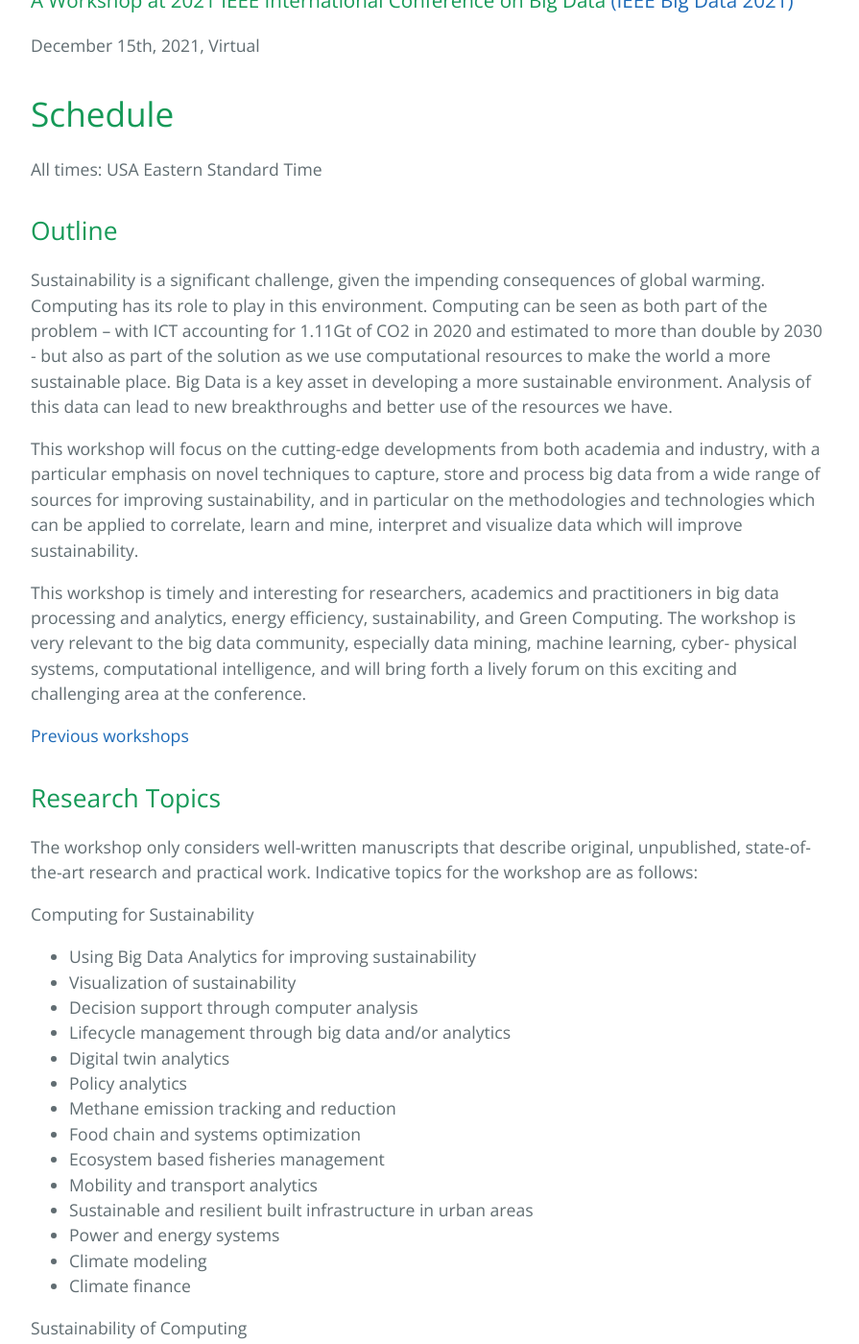
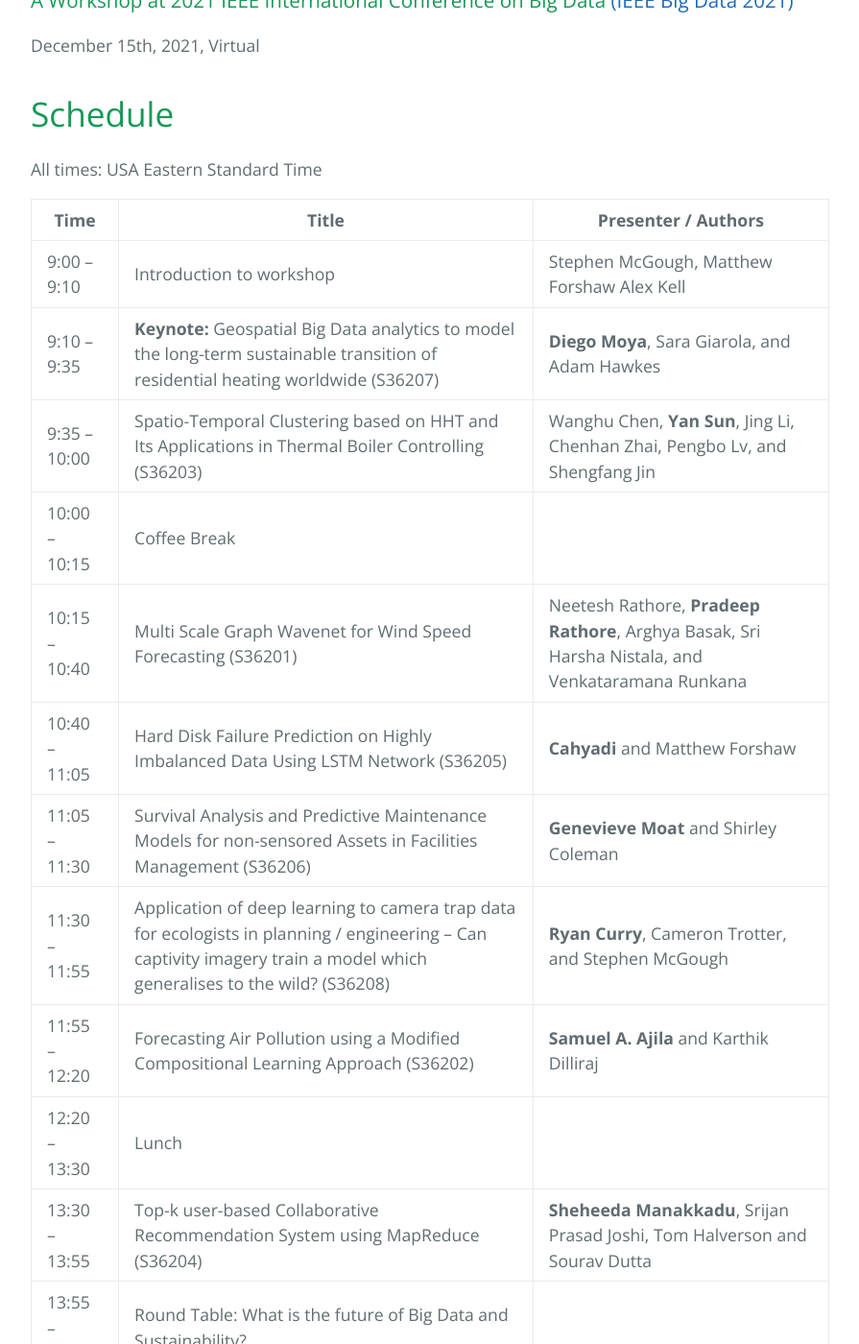
Before and after one commit to bda4s/bda4s.github.io, a Jekyll site: the page built from index.md, in a window 1280 px wide and 1400 px high, scrolled down 1005 px. Shown: the whole window at 96% size, without its empty margins (192-1087 px from the left). Built offline with Jekyll 4.4.1, drawn with Linux system fonts in a browser that asks for light colours; our own code applies the rules of GitHub Pages for plain Markdown files; some of the changed text lies outside the part shown.

Commit message:
Added Schedule

```diff
--- a/index.md
+++ b/index.md
@@ -11,6 +11,21 @@ December 15th, 2021, Virtual
 # Schedule
 All times: USA Eastern Standard Time
 
+| Time    | Title               | Presenter / Authors |
+| ------- | ------------------- | --------------------|
+| 9:00 – 9:10 | Introduction to workshop | Stephen McGough, Matthew Forshaw Alex Kell |
+| 9:10 – 9:35 | __Keynote:__ Geospatial Big Data analytics to model the long-term sustainable transition of residential heating worldwide (S36207) | __Diego Moya__, Sara Giarola, and Adam Hawkes |
+| 9:35 – 10:00 | Spatio-Temporal Clustering based on HHT and Its Applications in Thermal Boiler Controlling (S36203) | Wanghu Chen, __Yan Sun__, Jing Li, Chenhan Zhai, Pengbo Lv, and Shengfang Jin |
+| 10:00 – 10:15 | Coffee Break ||
+| 10:15 – 10:40 | Multi Scale Graph Wavenet for Wind Speed Forecasting (S36201) | Neetesh Rathore, __Pradeep Rathore__, Arghya Basak, Sri Harsha Nistala, and Venkataramana Runkana |
+| 10:40 – 11:05 | Hard Disk Failure Prediction on Highly Imbalanced Data Using LSTM Network (S36205) | __Cahyadi__ and Matthew Forshaw |
+| 11:05 – 11:30 | Survival Analysis and Predictive Maintenance Models for non-sensored Assets in Facilities Management (S36206) | __Genevieve Moat__ and Shirley Coleman |
+| 11:30 – 11:55 | Application of deep learning to camera trap data for ecologists in planning / engineering – Can captivity imagery train a model which generalises to the wild? (S36208) | __Ryan Curry__, Cameron Trotter, and Stephen McGough |
+| 11:55 – 12:20 | Forecasting Air Pollution using a Modified Compositional Learning Approach (S36202) | __Samuel A. Ajila__ and Karthik Dilliraj |
+| 12:20 – 13:30 | Lunch ||
+| 13:30 – 13:55 | Top-k user-based Collaborative Recommendation System using MapReduce (S36204) | __Sheheeda Manakkadu__, Srijan Prasad Joshi, Tom Halverson and Sourav Dutta |
+| 13:55 – 14:20 | Round Table: What is the future of Big Data and Sustainability? | |
+| 14:20 – 14:35 | Closing Remarks | |
 
 ## Outline
 
```
